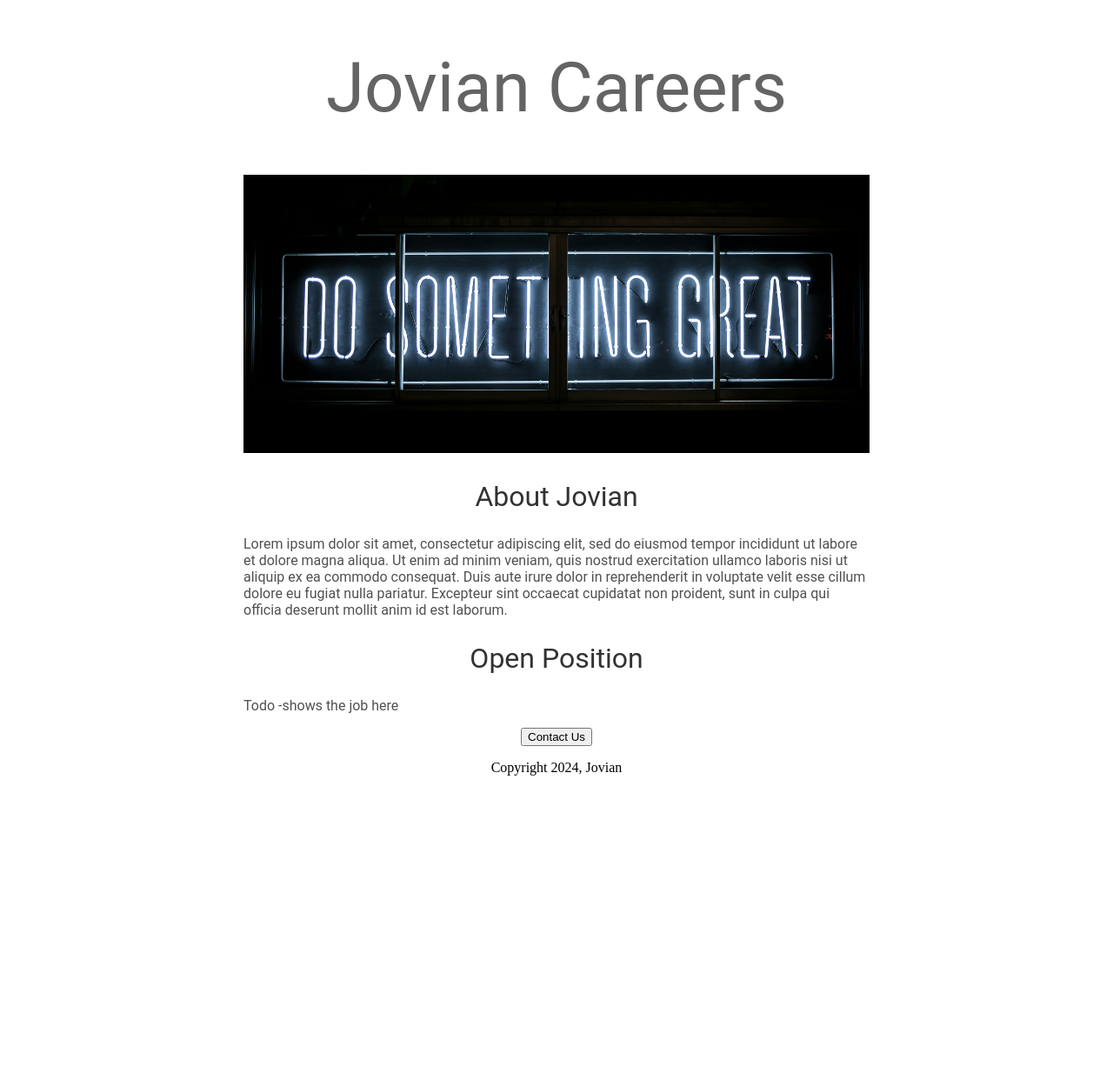
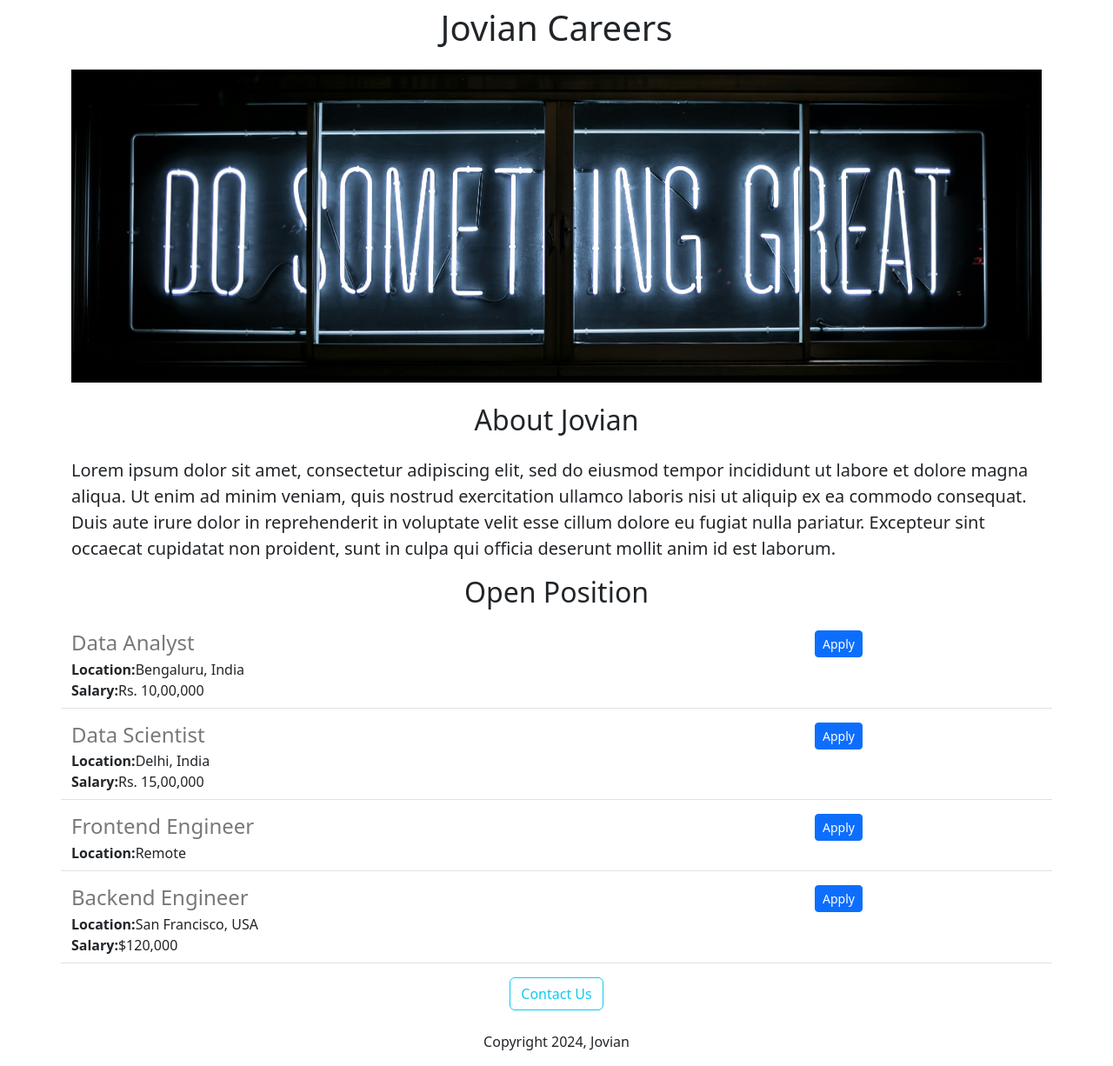
Before and after one commit to SidharthSinghShrinet/jovian-careers-website, a Flask app: page / in a window 1280 px wide. Shown: the whole page at 87% size. Before the commit the page ends 892 px from the top, so only its background shows below. Run offline with Flask 3, Linux system fonts and the light colour scheme.

Commit message:
Added Dynamic data and API

```diff
--- a/app.py
+++ b/app.py
@@ -1,10 +1,40 @@
-from flask import Flask,render_template
+from flask import Flask,render_template, jsonify
 
 app=Flask(__name__)
 
+JOBS= [
+  {
+    'id':1,
+    'title':'Data Analyst',
+    'location':'Bengaluru, India',
+    'salary':'Rs. 10,00,000'
+  },
+  {
+    'id':2,
+    'title':'Data Scientist',
+    'location':'Delhi, India',
+    'salary':'Rs. 15,00,000'
+  },
+  {
+    'id':3,
+    'title':'Frontend Engineer',
+    'location':'Remote',
+  },
+  {
+    'id':4,
+    'title':'Backend Engineer',
+    'location':'San Francisco, USA',
+    'salary':'$120,000'
+  }
+]
+
 @app.route("/")
 def hello_jovian():
-  return render_template("home.html")
+  return render_template("home.html",jobs=JOBS,Company_name="Jovian")
+
+@app.route("/api/jobs")
+def list_jobs():
+  return jsonify(JOBS)
 
 
 if __name__ == "__main__":
--- a/templates/home.html
+++ b/templates/home.html
@@ -2,47 +2,33 @@
 <html>
   <head>
     <title>Jovian Careers</title>
+    <meta charset="utf-8">
+    <meta name="viewport" content="width=device-width, initial-scale=1">
+    <link href="https://cdn.jsdelivr.net/npm/bootstrap@5.3.3/dist/css/bootstrap.min.css" rel="stylesheet" integrity="sha384-QWTKZyjpPEjISv5WaRU9OFeRpok6YctnYmDr5pNlyT2bRjXh0JMhjY6hW+ALEwIH" crossorigin="anonymous">
     <style>
-      h1 {
-        font-size: 80px;
-        font-family: Roboto;
-        font-weight: normal;
-        color: rgb(100,100,100);
-        text-align: center;
+      #banner {
+        height: 360px;
+        width: 100%;
+        object-fit: cover;
+        margin-bottom: 16px;
         }
-      #banner{
-        width: 100%;
-        height:320px;
-        object-fit:cover;
-      }
-      h2{
-        font-family: Roboto;
-        font-size:32px;
-        color: rgb(50, 50, 50);
-        text-align: center;
-        font-weight: normal;
-      }
-      .bodytext{
-        font-family: Roboto;
-        color: rgb(80,80,80)
-      }
-      #container{
-        max-width: 720px;
-        margin: 0 auto
-      }
     </style>
   </head>
   <body>
-    <div id="container">
-    <h1>Jovian Careers</h1>
-    <img id="banner" src="/static/banner.jpeg">
-    <h2>About Jovian</h2>
-    <p class="bodytext">Lorem ipsum dolor sit amet, consectetur adipiscing elit, sed do eiusmod tempor incididunt ut labore et dolore magna aliqua. Ut enim ad minim veniam, quis nostrud exercitation ullamco laboris nisi ut aliquip ex ea commodo consequat. Duis aute irure dolor in reprehenderit in voluptate velit esse cillum dolore eu fugiat nulla pariatur. Excepteur sint occaecat cupidatat non proident, sunt in culpa qui officia deserunt mollit anim id est laborum.</p>
-    <h2>Open Position</h2>
-    <p class="bodytext">Todo -shows the job here</p>
-      <div style="text-align:center;">
-        <button>Contact Us</button>
-        <p>Copyright 2024, Jovian</p>
+    <div class="container">
+    <h1 class="text-center mt-2 mb-4">{{Company_name}} Careers</h1>
+    <img class="img-fluid" id="banner" src="/static/banner.jpeg">
+    <h2 class="text-center mt-2 mb-4">About Jovian</h2>
+    <p class="lead">Lorem ipsum dolor sit amet, consectetur adipiscing elit, sed do eiusmod tempor incididunt ut labore et dolore magna aliqua. Ut enim ad minim veniam, quis nostrud exercitation ullamco laboris nisi ut aliquip ex ea commodo consequat. Duis aute irure dolor in reprehenderit in voluptate velit esse cillum dolore eu fugiat nulla pariatur. Excepteur sint occaecat cupidatat non proident, sunt in culpa qui officia deserunt mollit anim id est laborum.</p>
+    <h2 class="text-center mt-2 mb-4">Open Position</h2>
+     <div>
+       {% for job in jobs %}
+         {% include 'jobitem.html' %}
+      {% endfor %}
+    </div>
+      <div class="text-center">
+        <button type="button" class="btn btn-outline-info">Contact Us</button>
+        <p class="mt-4">Copyright 2024, Jovian</p>
       </div>
     </div>
   </body>
--- /dev/null
+++ b/templates/jobitem.html
@@ -0,0 +1,21 @@
+<div class="border-bottom row" "Col" style="margin-bottom:16px;
+  padding-bottom:8px;">
+  <div class="col-9">
+   <h4
+    style="color:rgb(120,120,120);
+    margin-bottom:4px;">
+    {{job['title']}}
+   </h4>
+   <div>
+     <b>Location:</b>{{job['location']}}
+   </div>
+   {% if 'salary' in job %}
+   <div>
+     <b>Salary:</b>{{job['salary']}}
+   </div>
+   {% endif %}
+  </div>
+  <div class="col-3">
+   <button type="button" class="btn btn-primary btn-sm"> Apply </button>
+  </div>
+ </div>
```
